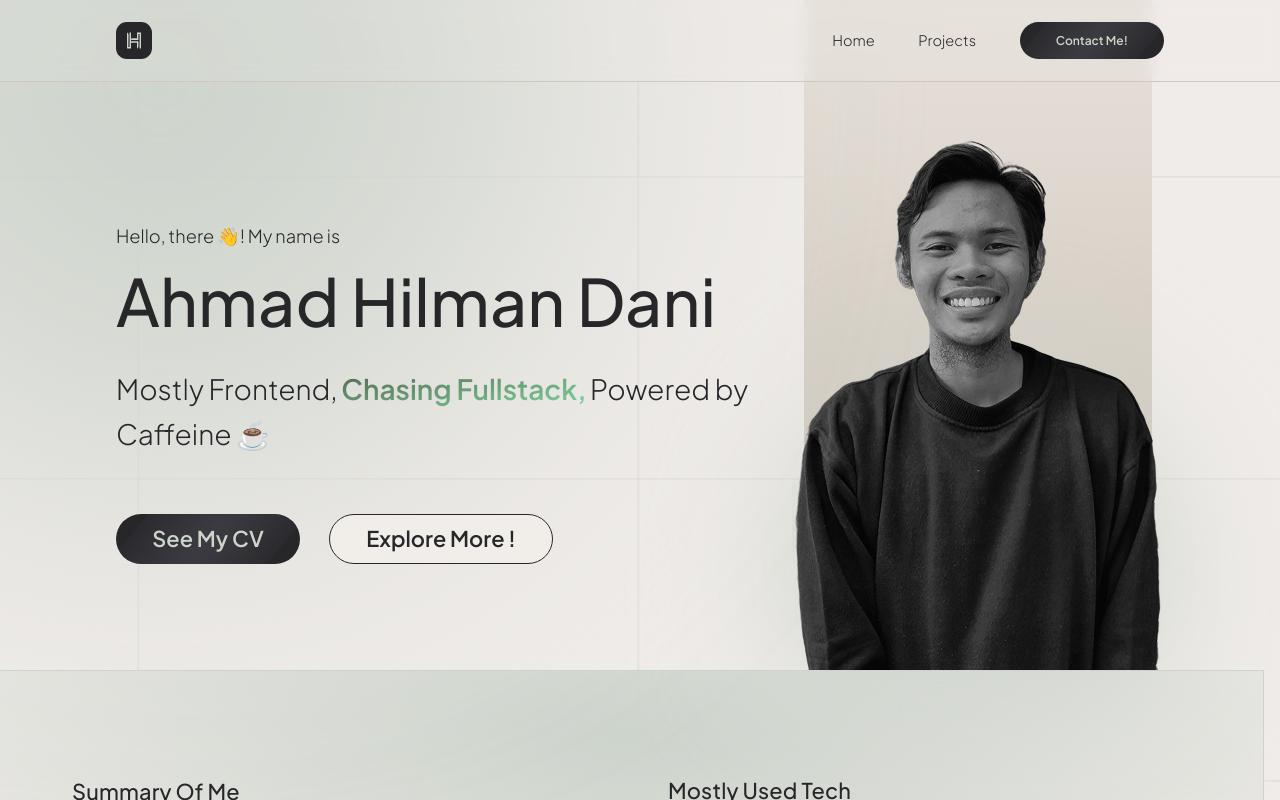
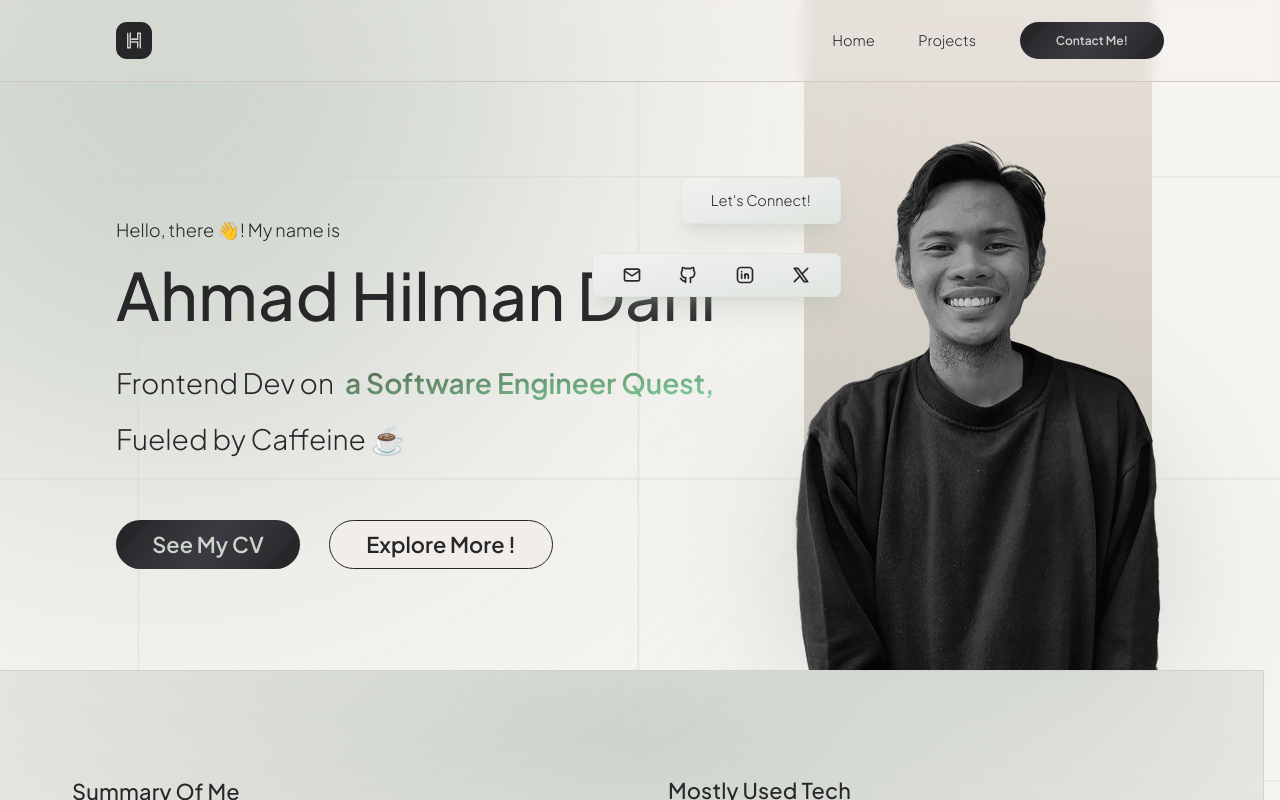
Before and after one commit to ahmadhilmandani/my-portofolio-v5, a React (Vite) app: page / in a window 1280 px wide. Shown: the top 800 px of the page. Built offline with nearby package versions, Linux system fonts and the light colour scheme.

Commit message:
update: home page ui

```diff
--- a/src/index.css
+++ b/src/index.css
@@ -2,6 +2,7 @@
 
 @theme {
   --color-light-sage: #cdd4cc;
+  --color-sage-100: #F0F2F0;
   --color-sage-200: #ebeeeb;
   --color-sage-300: #e1e5e0;
   --color-sage-400: #d7ddd6;
--- a/src/layouts/MainLayout.tsx
+++ b/src/layouts/MainLayout.tsx
@@ -6,7 +6,7 @@ import Footer from "../components/Footer";
 export default function MainLayout() {
   return (
     <>
-      <div className={`bg-center w-full min-h-screen bg-[#F0ECE9] relative bg-repeat`} style={{
+      <div className={`bg-center w-full min-h-screen bg-khaki-200 relative bg-repeat`} style={{
         backgroundImage: `url(${gradientBG})`
       }}>
         <Navbar />
--- a/src/pages/home/section/LandingSection.tsx
+++ b/src/pages/home/section/LandingSection.tsx
@@ -1,4 +1,4 @@
-import { IconBrandMysql, IconBrandNextjs, IconBrandNodejs, IconBrandReact } from "@tabler/icons-react";
+import { IconBrandGithub, IconBrandLinkedin, IconBrandMysql, IconBrandNextjs, IconBrandNodejs, IconBrandReact, IconBrandX, IconMail } from "@tabler/icons-react";
 import Button from "../../../components/Button";
 import Me from "../../../assets/me.png"
 
@@ -18,12 +18,16 @@ export default function LandingSection() {
               Ahmad
               Hilman Dani
             </h1>
-            <div className='text-[28px]'>
-              Mostly Frontend,
-              <span className='inline-block mx-1 font-semibold relative z-10 text-[28px] transition-colors bg-gradient-to-br from-[#51624E] to-[#7FDCA2] bg-clip-text text-transparent'>
-                Chasing Fullstack,
+            <div className='flex gap-3 flex-wrap'>
+              <span className="text-[28px] text-nowrap">
+                Frontend Dev on
               </span>
-              Powered by Caffeine ☕
+              <span className='inline-block font-semibold relative z-10 text-[28px] transition-colors bg-gradient-to-br from-[#51624E] to-[#7FDCA2] bg-clip-text text-transparent text-nowrap'>
+                a Software Engineer Quest,
+              </span>
+              <span className="text-[28px] text-nowrap">
+                Fueled by Caffeine ☕
+              </span>
             </div>
             <div className='mt-16 flex gap-8'>
               <Button onClickProp={() => { }} buttonType={'primary'} isExtend={false} isLoading={false} buttonSize='large' >
@@ -37,6 +41,17 @@ export default function LandingSection() {
           <div className='relative'>
             <div
               className="absolute top-0 left-1/2 mt-[-160px] -translate-x-1/2 bg-linear-to-b from-khaki-500 to-khaki-600 max-w-sm w-full h-full flex justify-center items-center text-xs">atika nur royyanah, <br /> in my silence, <br /> i love you deeply.
+            </div>
+            <div className="absolute top-[11%] left-[-200px] flex flex-col gap-8 items-end z-30">
+              <div className="bg-gradient-to-br from-sage-100 to-sage-300 shadow-xl shadow-sage-700/25 border border-sage-300 rounded-lg text-wrap px-8 py-3 break-words">
+                Let's Connect!
+              </div>
+              <div className="bg-gradient-to-br from-sage-100 to-sage-300 shadow-xl shadow-sage-700/25 border border-sage-300 rounded-lg text-wrap px-8 py-3 break-words flex justify-center items-center flex-wrap gap-10">
+                <IconMail size={20} className="hover:translate-y-[-2px] transition-all cursor-pointer hover:stroke-sage-800" />
+                <IconBrandGithub size={20} className="hover:translate-y-[-2px] transition-all cursor-pointer hover:stroke-sage-800" />
+                <IconBrandLinkedin size={20} className="hover:translate-y-[-2px] transition-all cursor-pointer hover:stroke-sage-800" />
+                <IconBrandX size={20} className="hover:translate-y-[-2px] transition-all cursor-pointer hover:stroke-sage-800" />
+              </div>
             </div>
             <img src={Me} alt="" className='relative z-20' />
             <div className='absolute bottom-0 right-0 max-w-2xl w-full bg-sage-500 h-80 rounded-t-full blur-[70px]'>
```
